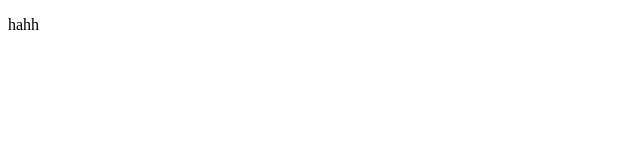
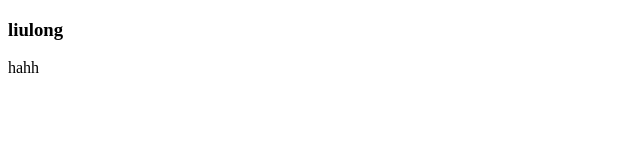
Before and after one commit to sfkood/XMGLL, a plain HTML site: page web.html in a window 1280 px wide. Shown: the whole page, without its empty margins (0-640 px from the left). Drawn offline with Linux system fonts and the light colour scheme.

Commit message:
更新了web文件

```diff
--- a/web.html
+++ b/web.html
@@ -5,6 +5,7 @@
     <title>Title</title>
 </head>
 <body>
+   <h3> liulong</h3>
   <p>hahh</p>
 </body>
 </html>
```
